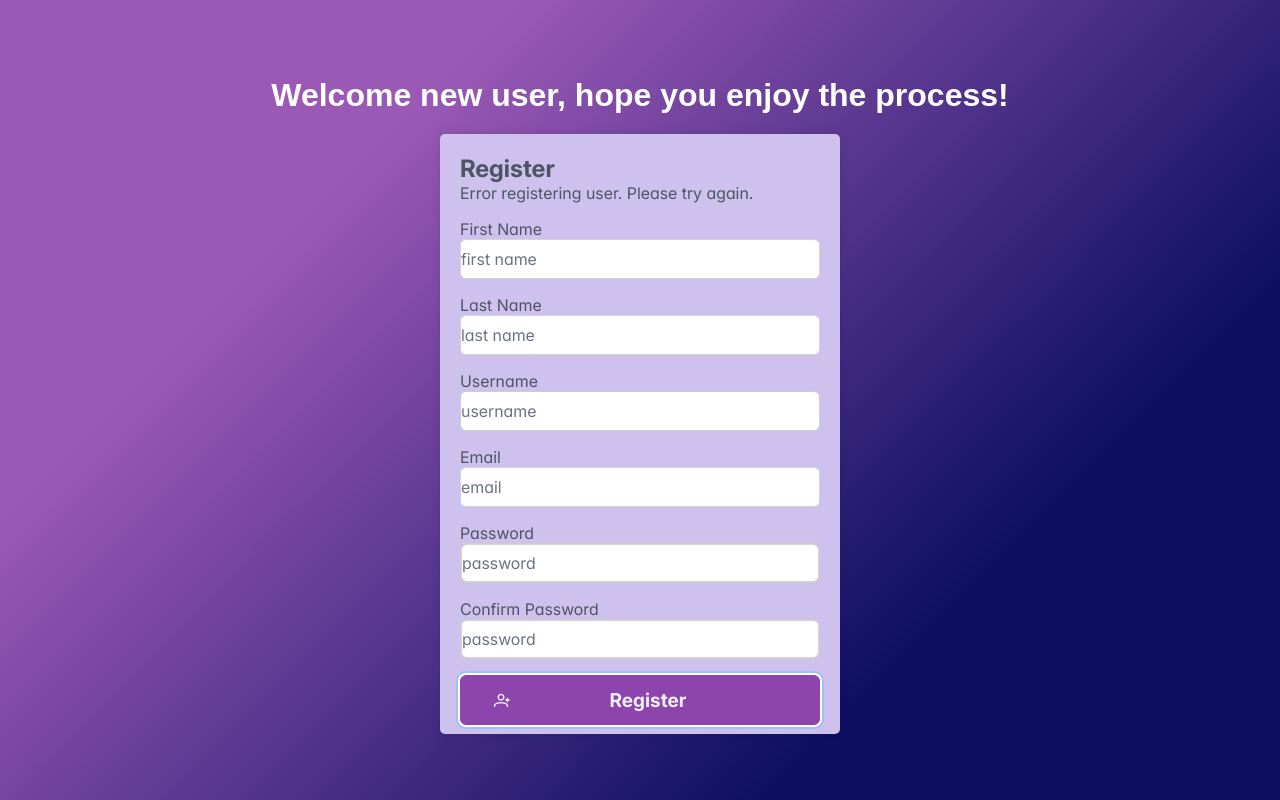
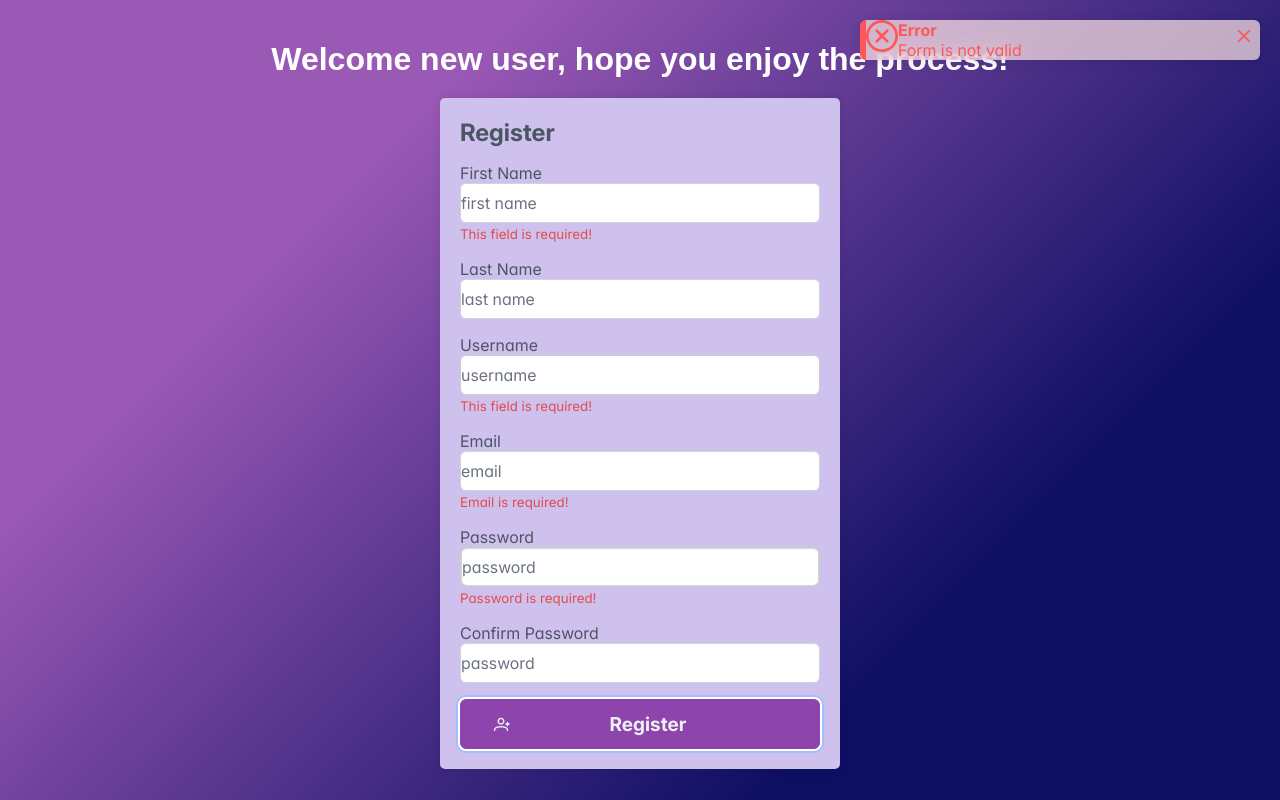
Before and after one commit to andreeadio/aiVideoGenerator, a React (Create React App) app in the folder client/: page /register in a window 1280 px wide. Both pictures are taken after a click on the button "Register". Built offline with nearby package versions, Linux system fonts and the light colour scheme; no server answers.

Commit message:
added form validations

```diff
--- a/client/src/components/RegisterPage.css
+++ b/client/src/components/RegisterPage.css
@@ -3,6 +3,7 @@ body {
     background-color: #f4f4f4;
     margin: 0;
     padding: 0;
+    overflow-y: auto;
 }
 
 h1 {
@@ -16,17 +17,24 @@ h1 {
     justify-content: center;
     flex-direction: column;
     align-items: center;
-    height: 100vh;
+    min-height: 100vh;
+    height: fit-content;
     background: linear-gradient(135deg, #9B59B6 25%, #0d0f63 75%);
+
+    overflow-y: auto;
 }
 
 .register-card {
-    width: 400px;
+    width: 100%;
+    max-width: 400px;
     height: 600px;
+    height: fit-content;
+    min-height: 600px;
     padding: 20px;
     box-shadow: 0 0 10px rgba(0, 0, 0, 0.1);
     border-radius: 5px;
     background-color: #cfc1ee;
+
 }
 
 .p-field {
@@ -46,6 +54,7 @@ h1 {
 #email,
 #password,
 #surname,
+#confirmPassword,
 #name {
     height: 40px;
 }
--- a/client/src/components/RegisterPage.js
+++ b/client/src/components/RegisterPage.js
@@ -1,24 +1,75 @@
-import React, { useState } from 'react';
+import React, { useRef, useState } from 'react';
 import axios from 'axios';
 import { Button } from 'primereact/button';
 import { InputText } from 'primereact/inputtext';
 import { Password } from 'primereact/password';
 import { Card } from 'primereact/card';
+import { Toast } from 'primereact/toast';
 import { useNavigate } from 'react-router-dom';
 import './RegisterPage.css';
 
 const RegisterPage = () => {
-    const [username, setUsername] = useState('');
-    const [password, setPassword] = useState('');
-    const [email, setEmail] = useState('');
-    const [name, setName] = useState('');
-    const [surname, setSurname] = useState('');
-    const [error, setError] = useState('');
-    const [success, setSuccess] = useState('');
+    const [username, setUsername] = useState('')
+    const [password, setPassword] = useState('')
+    const [confirmPassword, setConfirmPassword] = useState('');
+    const [email, setEmail] = useState('')
+    const [name, setName] = useState('')
+    const [surname, setSurname] = useState('')
 
+    const [success, setSuccess] = useState('')
     const navigate = useNavigate();
+    //*to handle validations
+    const [errors, setErrors] = useState({})
+    const toast = useRef(null)
+
+    const validate = () => {
+        let tempErrors = {}
+        let isValid = true
+
+        if (!name) {
+            tempErrors.name = 'This field is required!'
+            isValid = false
+        }
+        if (!username) {
+            tempErrors.username = 'This field is required!'
+            isValid = false
+        }
+        if (!email) {
+            tempErrors.email = 'Email is required!'
+            isValid = false
+        } else if (!/\S+@\S+\.\S+/.test(email)) {
+            tempErrors.email = 'Email is not valid!'
+            isValid = false
+        }
+        if (!password) {
+            tempErrors.password = 'Password is required!'
+            isValid = false
+        } else if (password.length < 8) {
+            tempErrors.password = 'Password must be at least 8 characters!'
+            isValid = false
+        }
+        if (password !== confirmPassword) {
+            tempErrors.confirmPassword = 'Passwords do not match'
+            isValid = false
+        }
+
+        setErrors(tempErrors)
+        return isValid
+    }
+
 
     const handleRegister = async () => {
+
+        if (!validate()) {
+            toast.current.show({
+                severity: 'error',
+                summary: 'Error',
+                detail: 'Form is not valid',
+                life: 3000
+            })
+            return;
+        }
+
         try {
             const response = await axios.post('http://localhost:8080/api/auth/register', {
                 username,
@@ -30,28 +81,28 @@ const RegisterPage = () => {
             const { token } = response.data.token;
             localStorage.setItem('token', token);
             localStorage.setItem('username', response.data.username);
-
-            setSuccess('User registered successfully!');
-
-            setError('');
+            setErrors({});
             setTimeout(() => {
                 navigate('/generate');
             }, 2000);
         } catch (error) {
-            setError('Error registering user. Please try again.');
-            setSuccess('');
+            toast.current.show({
+                severity: 'error',
+                summary: 'Error',
+                detail: 'Registration failed!',
+                life: 3000
+            })
             console.error('Error registering user:', error);
         }
     };
 
     return (
         <div className="register-container">
-
+            <Toast ref={toast} />
             <h1>Welcome new user, hope you enjoy the process!</h1>
 
             <Card title="Register" className="register-card">
-                {error && <p className="error-message">{error}</p>}
-                {success && <p className="success-message">{success}</p>}
+                {errors.api && <p className="error-message">{errors.api}</p>}
                 <div className="p-fluid">
                     <div className="p-field">
                         <label htmlFor="name">First Name</label>
@@ -60,7 +111,9 @@ const RegisterPage = () => {
                             value={name}
                             onChange={(e) => setName(e.target.value)}
                             placeholder="first name"
+                            required
                         />
+                        {errors.name && <small className="p-error">{errors.name}</small>}
                     </div>
                 </div>
                 <div className="p-fluid">
@@ -72,6 +125,7 @@ const RegisterPage = () => {
                             onChange={(e) => setSurname(e.target.value)}
                             placeholder="last name"
                         />
+
                     </div>
                 </div>
                 <div className="p-fluid">
@@ -83,6 +137,7 @@ const RegisterPage = () => {
                             onChange={(e) => setUsername(e.target.value)}
                             placeholder="username"
                         />
+                        {errors.username && <small className="p-error">{errors.username}</small>}
                     </div>
                 </div>
                 <div className="p-fluid">
@@ -94,6 +149,7 @@ const RegisterPage = () => {
                             onChange={(e) => setEmail(e.target.value)}
                             placeholder="email"
                         />
+                        {errors.email && <small className="p-error">{errors.email}</small>}
                     </div>
                 </div>
                 <div className="p-fluid">
@@ -106,16 +162,18 @@ const RegisterPage = () => {
                             placeholder="password"
                             feedback={false}
                         />
+                        {errors.password && <small className="p-error">{errors.password}</small>}
                     </div>
                     <div className="p-field">
-                        <label htmlFor="password">Confirm Password</label>
+                        <label htmlFor="confirmPassword">Confirm Password</label>
                         <Password
-                            id="password"
-                            value={password}
-                            // onChange={(e) => setPassword(e.target.value)}
+                            id="confirmPassword"
+                            value={confirmPassword}
+                            onChange={(e) => setConfirmPassword(e.target.value)}
                             placeholder="password"
                             feedback={false}
                         />
+                        {errors.confirmPassword && <small className="p-error">{errors.confirmPassword}</small>}
                     </div>
                 </div>
                 <div className="p-fluid">
```
Also changed, not shown: 1 other file (tests, documents, lock files or other folders).
